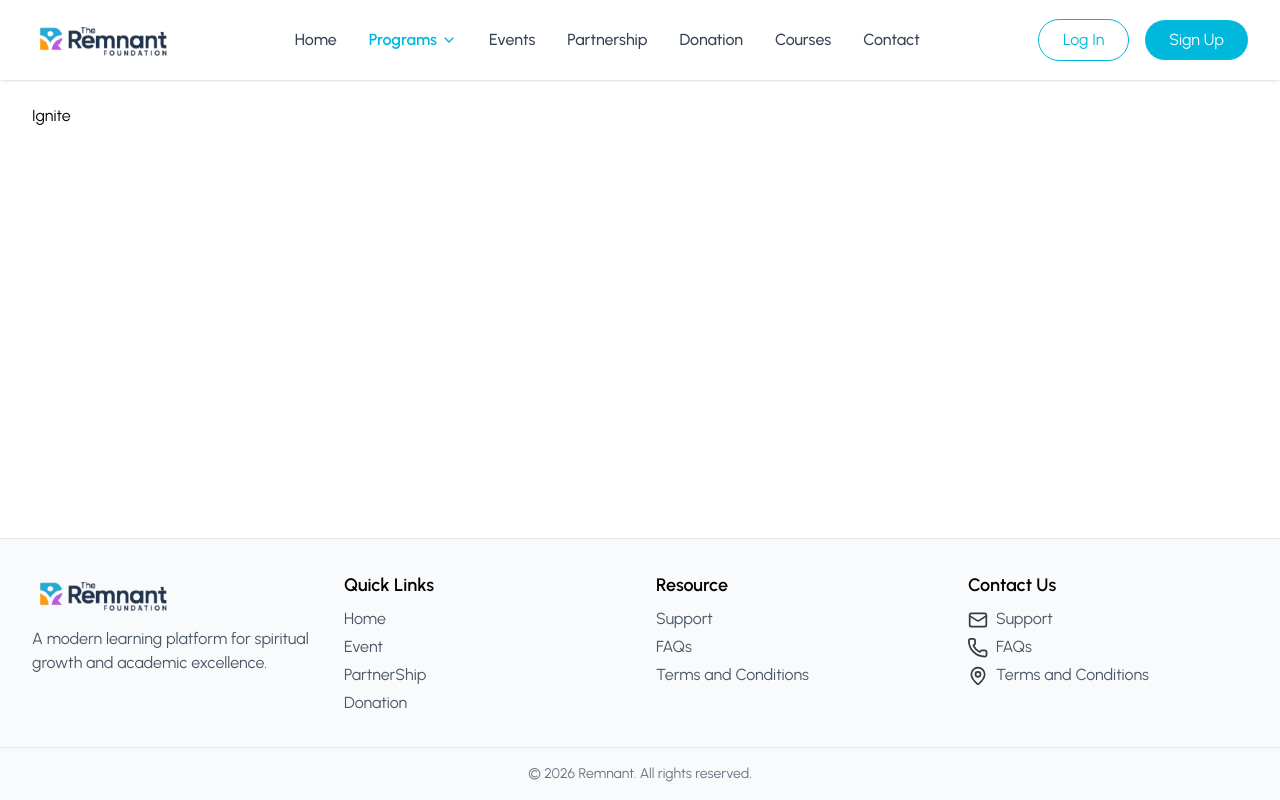
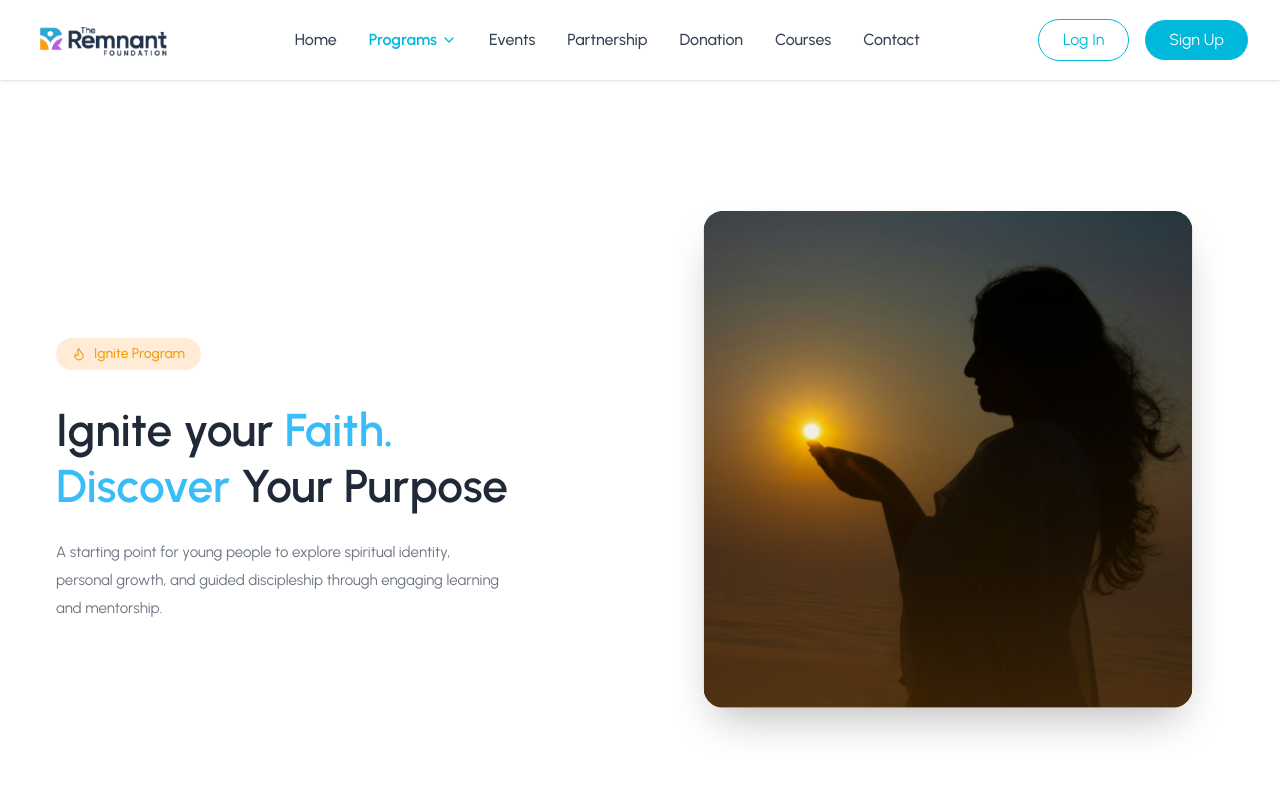
Before and after one commit to naimsheikh8020/Bible-Lms-Remnant-, a React (Vite) app: page /ignite in a window 1280 px wide. Shown: the top 800 px of the page. Built offline with nearby package versions, Linux system fonts and the light colour scheme.

Commit message:
add IgniteHeader component for enhanced user engagement and update Ignite page structure

```diff
--- a/src/Page/HomePage/Ignite.tsx
+++ b/src/Page/HomePage/Ignite.tsx
@@ -1,6 +1,10 @@
+import IgniteHearder from "./IgniteSection/IgniteHearder"
+
 const Ignite = () => {
   return (
-    <div>Ignite</div>
+    <div>
+      <IgniteHearder/>
+    </div>
   )
 }
 
--- /dev/null
+++ b/src/Page/HomePage/IgniteSection/IgniteHearder.tsx
@@ -0,0 +1,49 @@
+import { assets } from "../../../assets/assets";
+import { Flame } from "lucide-react";
+
+const IgniteHeader = () => {
+  return (
+    <section className="w-full py-24">
+      <div className="max-w-7xl mx-auto px-6 grid grid-cols-1 lg:grid-cols-2 gap-16 items-center">
+
+        {/* LEFT CONTENT */}
+        <div>
+          {/* Badge */}
+          <div className="inline-flex items-center gap-2 bg-[#FFEBD6] text-[#F59E0B] text-sm font-medium px-4 py-1.5 rounded-full mb-8">
+            <Flame size={14} />
+            Ignite Program
+          </div>
+
+          {/* Heading */}
+          <h1 className="text-[46px] leading-[56px] font-semibold text-[#1F2937] mb-6">
+            Ignite your{" "}
+            <span className="text-[#38BDF8]">Faith.</span>
+            <br />
+            <span className="text-[#38BDF8]">Discover</span> Your Purpose
+          </h1>
+
+          {/* Description */}
+          <p className="text-[#6B7280] text-[15px] leading-7 max-w-md">
+            A starting point for young people to explore spiritual identity,
+            personal growth, and guided discipleship through engaging learning
+            and mentorship.
+          </p>
+        </div>
+
+        {/* RIGHT IMAGE */}
+        <div className="relative flex justify-end">
+          <img
+            src={assets.FaithImg}
+            alt="Ignite Faith"
+
+          />
+
+
+        </div>
+
+      </div>
+    </section>
+  );
+};
+
+export default IgniteHeader;
--- a/src/Page/HomePage/ReformSection/InnovationSection.tsx
+++ b/src/Page/HomePage/ReformSection/InnovationSection.tsx
@@ -3,7 +3,6 @@ import {
   TrendingUp,
   BarChart3,
   Video,
-  MessageCircle,
   BarChart2,
 } from "lucide-react";
 
```
